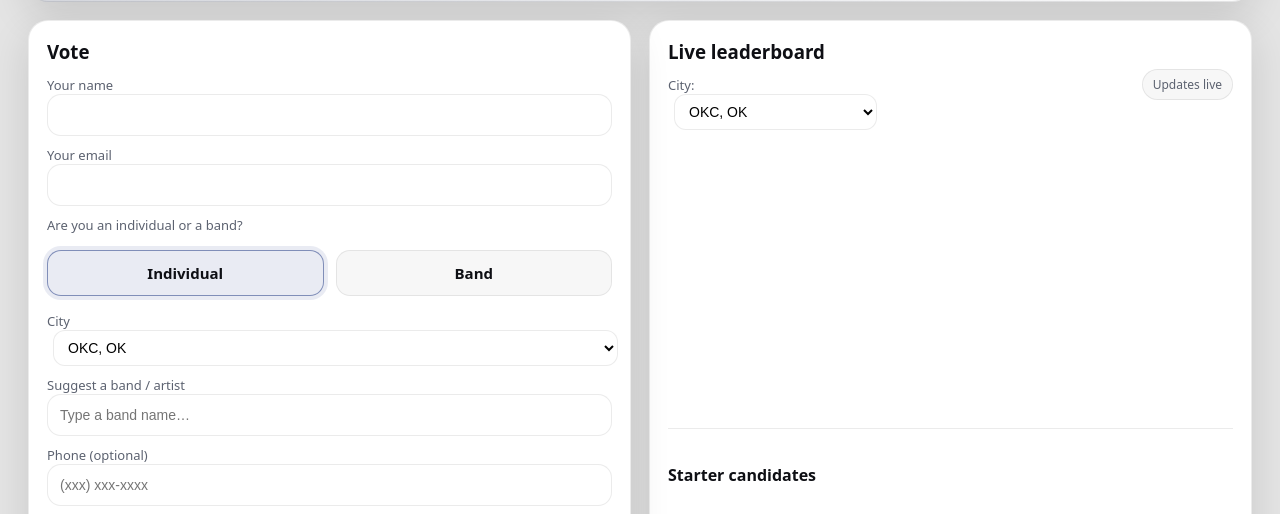
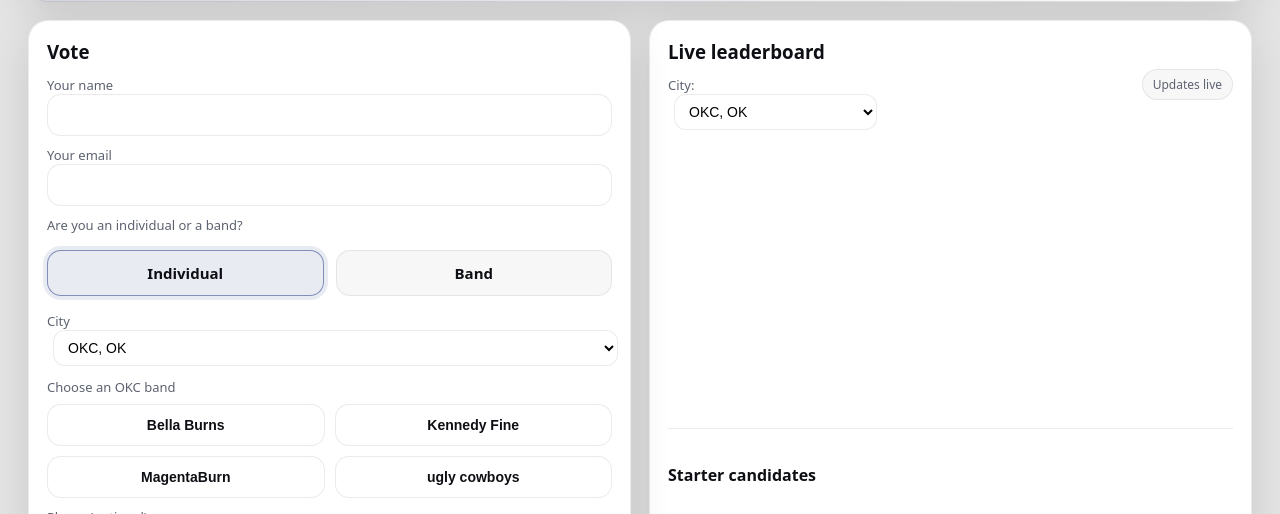
Before and after one commit to claybrown530-blip/prettyjane-support-contest, a website: page index.html in a window 1280 px wide. Shown: the part 236-750 px from the top of the page. Drawn offline with nearby package versions, Linux system fonts and the light colour scheme; no server answers.

Commit message:
Make OKC button-only with no write-ins in UI

```diff
--- a/app.js
+++ b/app.js
@@ -17,6 +17,13 @@ const cityStops = [
   "San Diego, CA",
 ];
 
+const OKC_BANDS = [
+  "Bella Burns",
+  "Kennedy Fine",
+  "MagentaBurn",
+  "ugly cowboys",
+];
+
 const form = document.getElementById("voteForm");
 const toast = document.getElementById("toast");
 const citySelect = document.getElementById("citySelect");
@@ -26,6 +33,10 @@ const topList = document.getElementById("topList");
 const bandEmailWrap = document.getElementById("bandEmailWrap");
 const loadState = document.getElementById("loadState");
 const voteCard = document.getElementById("voteCard");
+const okcBandPicker = document.getElementById("okcBandPicker");
+const okcBandButtons = document.getElementById("okcBandButtons");
+const bandNameWrap = document.getElementById("bandNameWrap");
+const bandNameInput = document.getElementById("bandName");
 
 function setLoading(isLoading){
   if (!loadState) return;
@@ -187,6 +198,7 @@ async function refresh(force=false){
 function setCity(city){
   citySelect.value = city;
   citySelectBoard.value = city;
+  updateBandInputMode(city);
 
   // Update URL for shareability
   const url = new URL(window.location.href);
@@ -194,6 +206,41 @@ function setCity(city){
   window.history.replaceState({}, "", url.toString());
 
   refresh(false);
+}
+
+function renderOkcButtons(){
+  if (!okcBandButtons) return;
+  okcBandButtons.innerHTML = "";
+  OKC_BANDS.forEach(name => {
+    const btn = document.createElement("button");
+    btn.type = "button";
+    btn.className = "okcBandBtn";
+    btn.textContent = name;
+    btn.onclick = () => {
+      bandNameInput.value = name;
+      document.querySelectorAll(".okcBandBtn").forEach(b => b.classList.remove("active"));
+      btn.classList.add("active");
+    };
+    okcBandButtons.appendChild(btn);
+  });
+}
+
+function updateBandInputMode(city){
+  const isOKC = city === "OKC, OK";
+
+  if (okcBandPicker) okcBandPicker.classList.toggle("hidden", !isOKC);
+  if (bandNameWrap) bandNameWrap.classList.toggle("hidden", isOKC);
+
+  if (isOKC) {
+    bandNameInput.placeholder = "Choose one of the approved OKC bands";
+    if (!okcBandButtons.children.length) renderOkcButtons();
+    if (!OKC_BANDS.includes(bandNameInput.value)) {
+      bandNameInput.value = "";
+    }
+  } else {
+    bandNameInput.placeholder = "Type a band name…";
+    document.querySelectorAll(".okcBandBtn").forEach(b => b.classList.remove("active"));
+  }
 }
 
 // Build both city selects
--- a/index.html
+++ b/index.html
@@ -95,7 +95,12 @@
             <select name="city" id="citySelect" required class="citySelect"></select>
           </label>
 
-          <label>Suggest a band / artist
+          <div id="okcBandPicker" class="okcBandPicker hidden">
+            <div class="fieldLabel">Choose an OKC band</div>
+            <div id="okcBandButtons" class="okcBandButtons"></div>
+          </div>
+
+          <label id="bandNameWrap">Suggest a band / artist
             <input name="bandName" id="bandName" required placeholder="Type a band name…" />
           </label>
 
--- a/styles.css
+++ b/styles.css
@@ -445,3 +445,40 @@ canvas{
   height:auto !important;
   display:block;
 }
+
+/* OKC button-only band picker */
+.okcBandPicker{
+  margin-top:12px;
+}
+
+.okcBandButtons{
+  display:grid;
+  grid-template-columns:1fr 1fr;
+  gap:10px;
+  margin-top:8px;
+}
+
+.okcBandBtn{
+  border:1px solid var(--line);
+  background:#fff;
+  color:var(--ink);
+  border-radius:14px;
+  padding:12px 10px;
+  font-weight:700;
+  font-size:14px;
+  cursor:pointer;
+  text-align:center;
+  box-sizing:border-box;
+}
+
+.okcBandBtn.active{
+  border-color: rgba(43,66,137,.55);
+  background: rgba(43,66,137,.10);
+  box-shadow: 0 0 0 4px rgba(43,66,137,.10);
+}
+
+@media (max-width: 520px){
+  .okcBandButtons{
+    grid-template-columns:1fr;
+  }
+}
```
